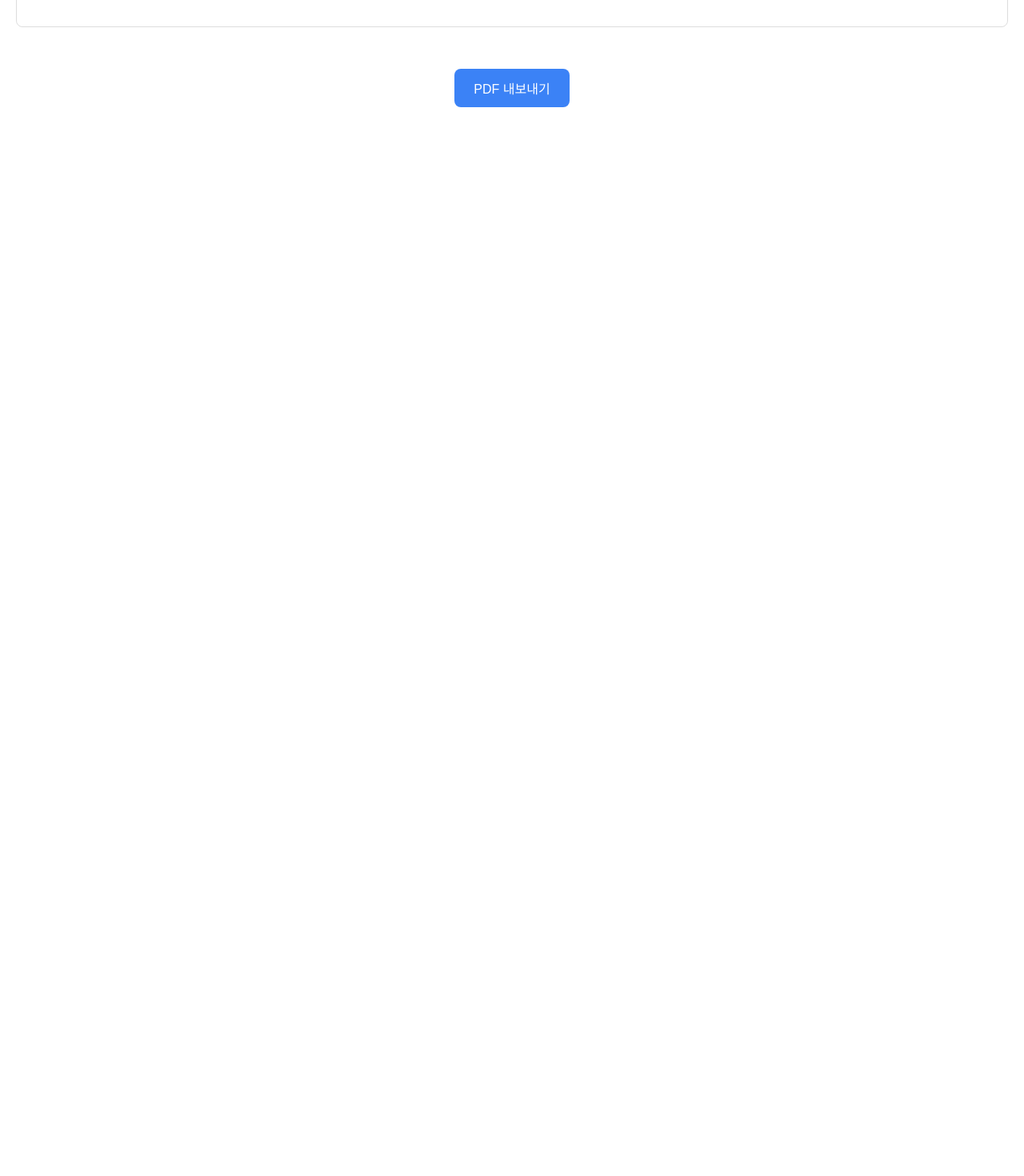
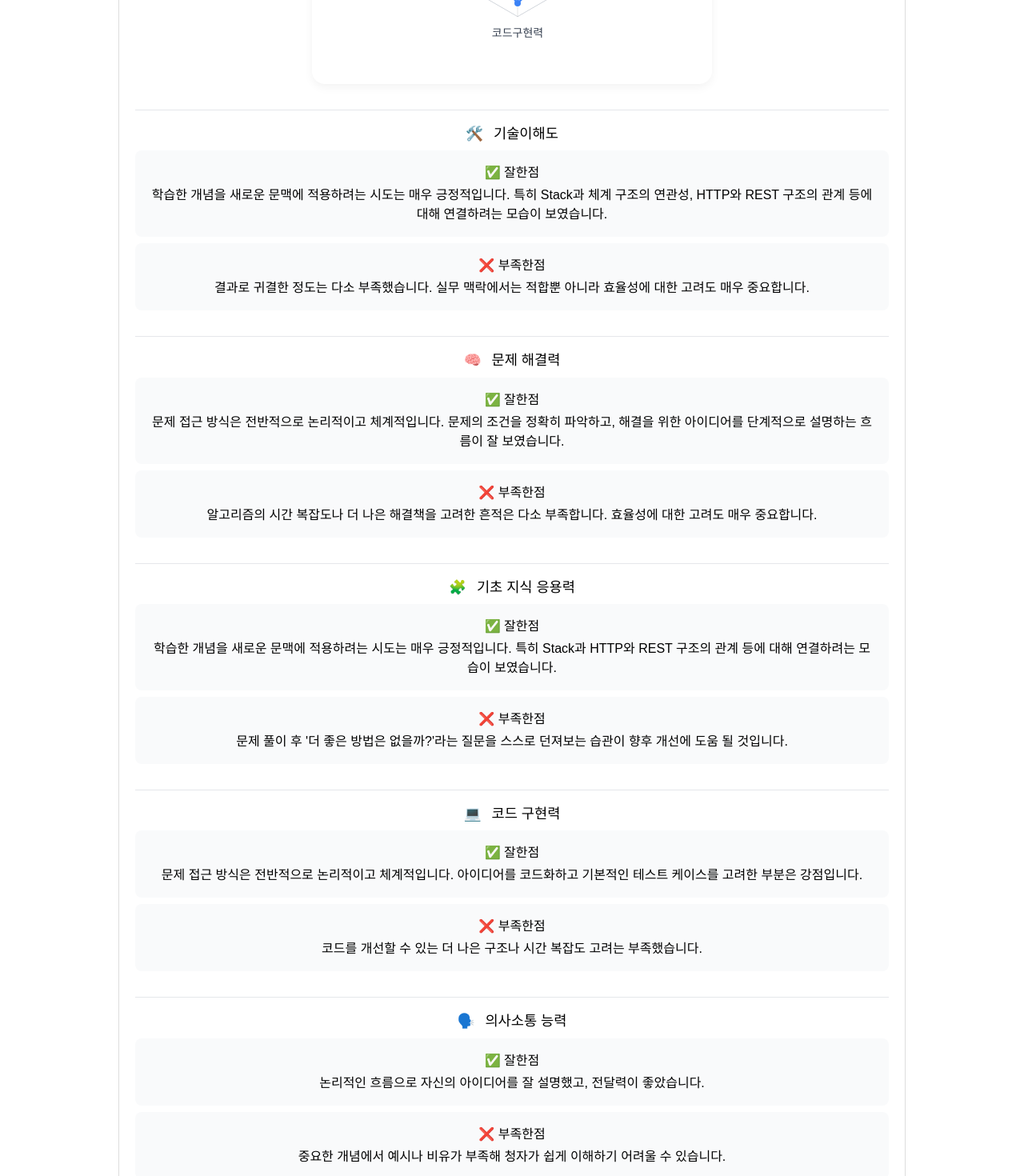
Before and after one commit to knupp7/react-ai-interview, a React (Vite) app in the folder vite-project/: page /interview/result in a window 1280 px wide. Shown: the part 1060-2530 px from the top of the page at 80% size. Before the commit the page ends 1214 px from the top, so only its background shows below. Built offline with nearby package versions, Linux system fonts and the light colour scheme.

Commit message:
[feat] CategoryFeedbackBlock 컴포넌트 구현

```diff
--- a/vite-project/src/data/interviewScoreData.js
+++ b/vite-project/src/data/interviewScoreData.js
@@ -10,3 +10,40 @@ export const radarScores = {
     의사소통능력: 60,
     태도: 85,
 };
+
+export const totalQuestions = 15; // 총 질문 수
+export const missedQuestions = 3; // 놓친 질문 수
+
+// 카테고리별 피드백
+export const categoryFeedback = [
+    {
+        icon: "🛠️",
+        category: "기술이해도",
+        good: "학습한 개념을 새로운 문맥에 적용하려는 시도는 매우 긍정적입니다. 특히 Stack과 체계 구조의 연관성, HTTP와 REST 구조의 관계 등에 대해 연결하려는 모습이 보였습니다.",
+        bad: "결과로 귀결한 정도는 다소 부족했습니다. 실무 맥락에서는 적합뿐 아니라 효율성에 대한 고려도 매우 중요합니다."
+    },
+    {
+        icon: "🧠",
+        category: "문제 해결력",
+        good: "문제 접근 방식은 전반적으로 논리적이고 체계적입니다. 문제의 조건을 정확히 파악하고, 해결을 위한 아이디어를 단계적으로 설명하는 흐름이 잘 보였습니다.",
+        bad: "알고리즘의 시간 복잡도나 더 나은 해결책을 고려한 흔적은 다소 부족합니다. 효율성에 대한 고려도 매우 중요합니다."
+    },
+    {
+        icon: "🧩",
+        category: "기초 지식 응용력",
+        good: "학습한 개념을 새로운 문맥에 적용하려는 시도는 매우 긍정적입니다. 특히 Stack과 HTTP와 REST 구조의 관계 등에 대해 연결하려는 모습이 보였습니다.",
+        bad: "문제 풀이 후 '더 좋은 방법은 없을까?'라는 질문을 스스로 던져보는 습관이 향후 개선에 도움 될 것입니다."
+    },
+    {
+        icon: "💻",
+        category: "코드 구현력",
+        good: "문제 접근 방식은 전반적으로 논리적이고 체계적입니다. 아이디어를 코드화하고 기본적인 테스트 케이스를 고려한 부분은 강점입니다.",
+        bad: "코드를 개선할 수 있는 더 나은 구조나 시간 복잡도 고려는 부족했습니다."
+    },
+    {
+        icon: "🗣️",
+        category: "의사소통 능력",
+        good: "논리적인 흐름으로 자신의 아이디어를 잘 설명했고, 전달력이 좋았습니다.",
+        bad: "중요한 개념에서 예시나 비유가 부족해 청자가 쉽게 이해하기 어려울 수 있습니다."
+    }
+];
--- a/vite-project/src/pages/InterviewResult.jsx
+++ b/vite-project/src/pages/InterviewResult.jsx
@@ -2,14 +2,16 @@ import { useLocation } from "react-router-dom";
 import ExportPDFButton from "./interview-result-comps/ExportPDFButton";
 import GaugeChart from "./interview-result-comps/GaugeChart";
 import RadarChart from "./interview-result-comps/RadarChart";
-import { score, radarScores } from "../data/interviewScoreData"
+import CategoryFeedbackBlock from "./interview-result-comps/CategoryFeedbackBlock";
+import { score, radarScores, totalQuestions, missedQuestions, categoryFeedback } from "../data/interviewScoreData"
+import styles from "../styles/InterviewResult.module.css";
 
 export default function InterviewResult() {
     const location = useLocation();
     const formData = location.state;
 
     return (
-    <div style={{ padding: "20px" }}>
+        <div className={styles.resultContainer} style={{ padding: "20px" }}>
             <h1>인터뷰 결과</h1>
 
             {/* PDF로 내보낼 예시 타겟 */}
@@ -32,10 +34,14 @@ export default function InterviewResult() {
                     <GaugeChart score={score} />
                 </div>
 
-        <div style={{ marginTop: "2rem", marginBottom: "2rem" }}>
-            <h3>카테고리별 평가</h3>
+                <section className={styles.radar}>
+                    <h2>카테고리별 평가</h2>
                     <RadarChart data={radarScores} />
-        </div>
+                </section>
+
+                {categoryFeedback.map((item, index) => (
+                    <CategoryFeedbackBlock key={index} {...item} />
+                ))}
             </div>
 
             {/* PDF 내보내기 버튼 */}
--- /dev/null
+++ b/vite-project/src/pages/interview-result-comps/CategoryFeedbackBlock.jsx
@@ -0,0 +1,20 @@
+import React from "react";
+import styles from "../../styles/CategoryFeedbackBlock.module.css";
+
+export default function CategoryFeedbackBlock({ icon, category, good, bad }) {
+  return (
+    <div className={styles.block}>
+      <h3 className={styles.heading}>
+        <span className={styles.icon}>{icon}</span> {category}
+      </h3>
+      <div className={styles.feedback}>
+        <p><strong>✅ 잘한점</strong></p>
+        <p>{good}</p>
+      </div>
+      <div className={styles.feedback}>
+        <p><strong>❌ 부족한점</strong></p>
+        <p>{bad}</p>
+      </div>
+    </div>
+  );
+}
--- /dev/null
+++ b/vite-project/src/styles/CategoryFeedbackBlock.module.css
@@ -0,0 +1,25 @@
+.block {
+    margin-top: 2rem;
+    padding-top: 1rem;
+    border-top: 1px solid #e5e7eb;
+}
+
+.heading {
+    font-size: 1.1rem;
+    margin-bottom: 0.5rem;
+}
+
+.icon {
+    margin-right: 0.5rem;
+}
+
+.feedback {
+    margin-top: 0.5rem;
+    background-color: #f9fafb;
+    padding: 0.75rem 1rem;
+    border-radius: 0.5rem;
+}
+
+.feedback p {
+    margin: 0.25rem 0;
+}
--- /dev/null
+++ b/vite-project/src/styles/InterviewResult.module.css
@@ -0,0 +1,10 @@
+.resultContainer {
+    max-width: 80%;
+    margin: 60px auto;
+    margin-top: 100px;
+    padding: 0 20px;
+}
+
+.radar {
+    margin-top: 3rem;
+}
```
Lines whose indentation alone changed are shown as unchanged.
